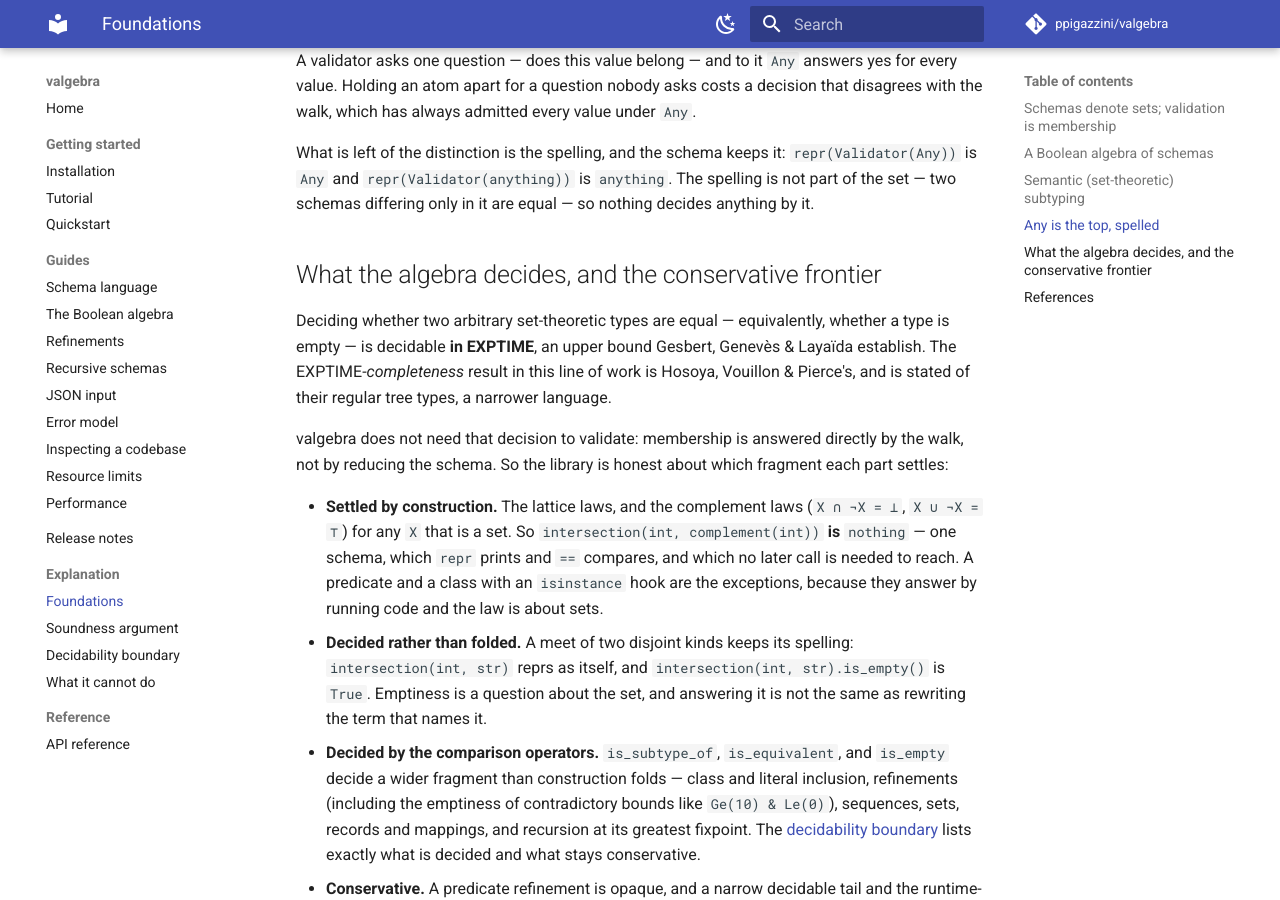
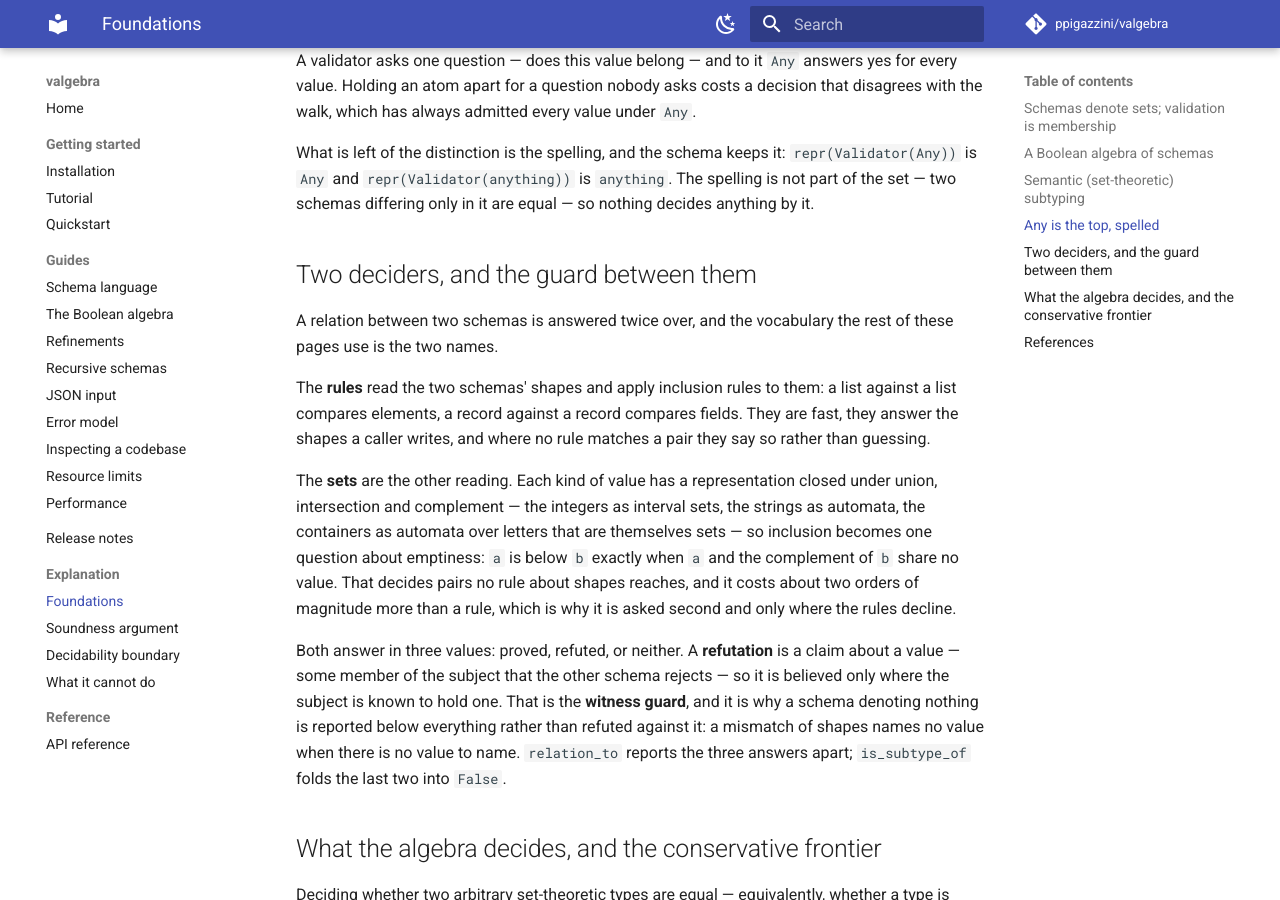
Before and after one commit to ppigazzini/valgebra, an MkDocs documentation site: the page built from docs/13-foundations.md, in a window 1280 px wide and 900 px high, scrolled down 1811 px. Built offline with MkDocs 1.6.1 and Material for MkDocs 9.7.7, drawn with Linux system fonts in a browser that asks for light colours; comment, search, counter and statistics services are not loaded.

Commit message:
docs: a new reader meets the two deciders before the algebra asks them
The foundations page states the value model and the algebra page asks
questions in terms of "a rule", "the sets" and "a bound" nine pages
before any of the three is defined -- and the developer glossary that
does define them is not on the site. The foundations gain a short
section naming both readings, what each costs, and the guard that
decides when a negative answer is a refutation rather than a decline.
The algebra page links to it where a reader first needs it.

Two shipped pages pointed at pages the site excludes, one of them for a
figure; each names the bench that measures it, or the table in the
repository that holds it, instead.

The glossary gains the second live sense of "witness": the value a
refutation stands on, beside the value a probe searches for. A paragraph
on the schema page said the complement laws twice, once in each
direction, and the second copy goes.

The changelog's unreleased section had two blocks each of Added,
Changed and Fixed, so a reader looking for what changed found half of it
and stopped. One block of each kind, in the order Keep a Changelog gives
them, and three entries that quoted a gate's own figures say what moved
and name the gate.

```diff
--- a/docs/13-foundations.md
+++ b/docs/13-foundations.md
@@ -90,6 +90,33 @@ What is left of the distinction is the spelling, and the schema keeps it:
 The spelling is not part of the set — two schemas differing only in it are equal
 — so nothing decides anything by it.
 
+## Two deciders, and the guard between them
+
+A relation between two schemas is answered twice over, and the vocabulary the
+rest of these pages use is the two names.
+
+The **rules** read the two schemas' shapes and apply inclusion rules to them: a
+list against a list compares elements, a record against a record compares
+fields. They are fast, they answer the shapes a caller writes, and where no rule
+matches a pair they say so rather than guessing.
+
+The **sets** are the other reading. Each kind of value has a representation
+closed under union, intersection and complement — the integers as interval sets,
+the strings as automata, the containers as automata over letters that are
+themselves sets — so inclusion becomes one question about emptiness: `a` is
+below `b` exactly when `a` and the complement of `b` share no value. That
+decides pairs no rule about shapes reaches, and it costs about two orders of
+magnitude more than a rule, which is why it is asked second and only where the
+rules decline.
+
+Both answer in three values: proved, refuted, or neither. A **refutation** is a
+claim about a value — some member of the subject that the other schema rejects —
+so it is believed only where the subject is known to hold one. That is the
+**witness guard**, and it is why a schema denoting nothing is reported below
+everything rather than refuted against it: a mismatch of shapes names no value
+when there is no value to name. `relation_to` reports the three answers apart;
+`is_subtype_of` folds the last two into `False`.
+
 ## What the algebra decides, and the conservative frontier
 
 Deciding whether two arbitrary set-theoretic types are equal — equivalently,
```
Also changed, not shown: CHANGELOG.md (+163 -167 lines), docs/04-algebra.md (+3 -1 lines), docs/11-performance.md (+3 -3 lines), docs/15-decidability.md (+3 -2 lines), docs/dev/01-schema-ir.md (+0 -7 lines), docs/dev/13-glossary.md (+2 -1 lines).
